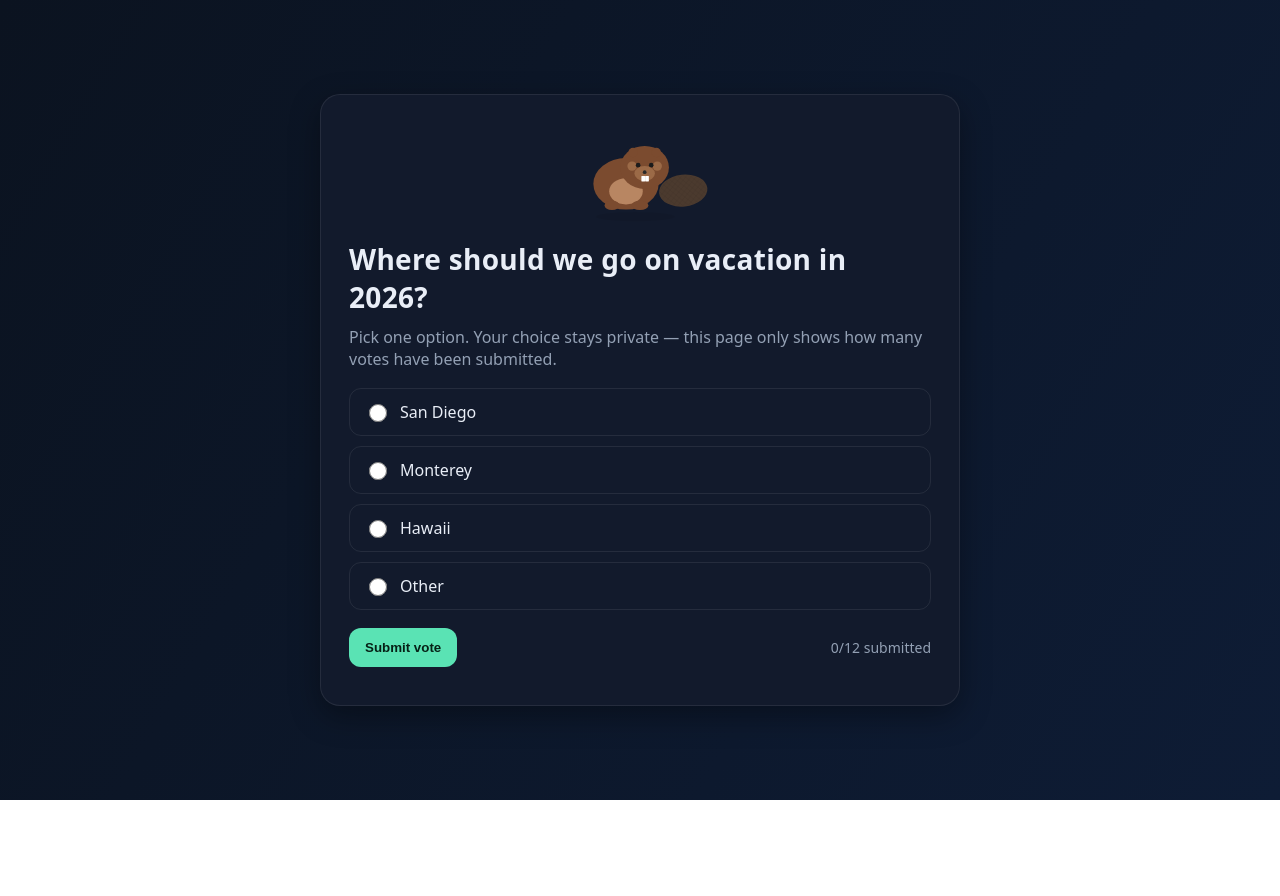
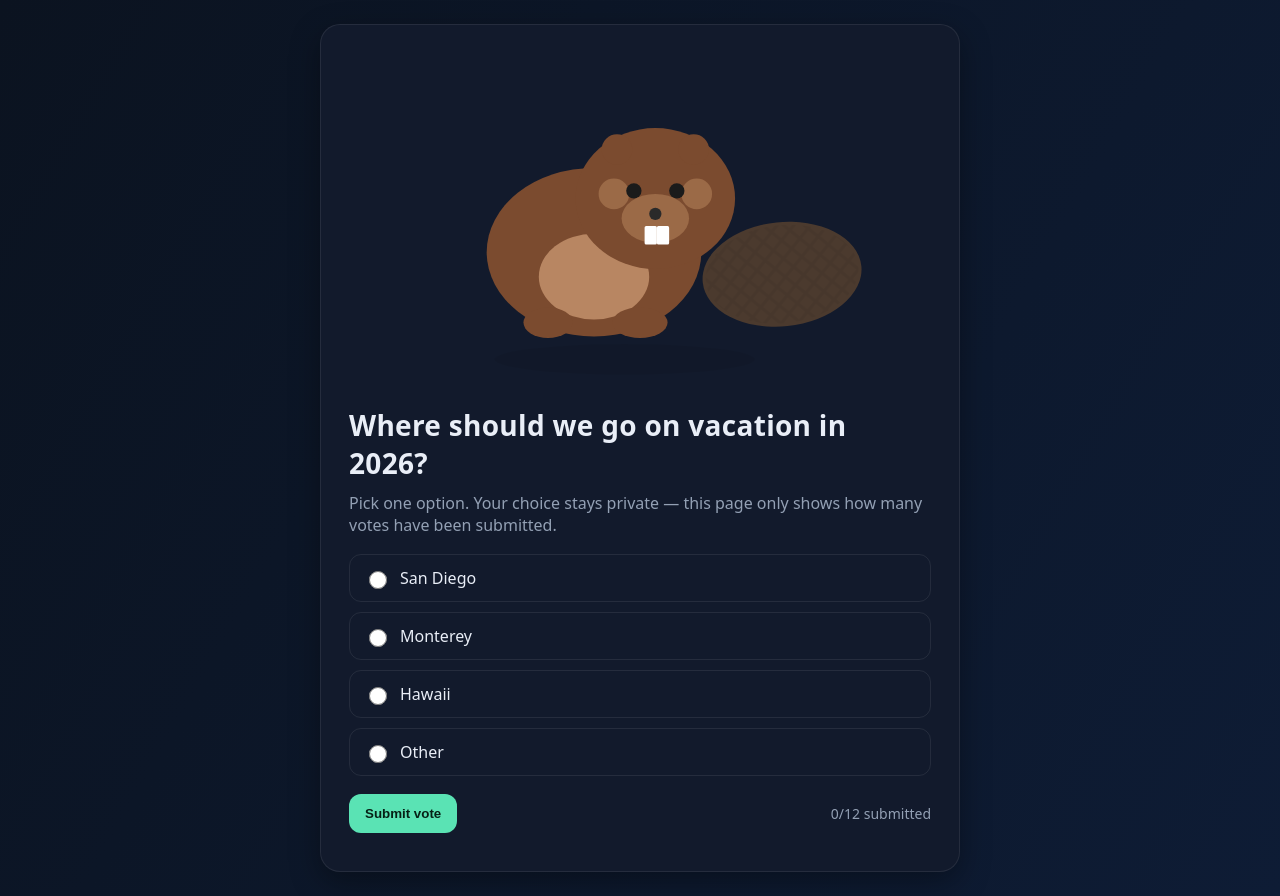
Before and after one commit to beaverboy-8/vacation-2026, a website: page public/index.html in a window 1280 px wide. Before the commit the page ends 800 px from the top, so only its background shows below. Drawn offline with Linux system fonts and the light colour scheme; no server answers.

Commit message:
Update index.html

```diff
--- a/public/index.html
+++ b/public/index.html
@@ -31,7 +31,12 @@
     .notice { margin-top: 10px; font-size: 14px; color: var(--muted); }
     .ok { color: #77f3c9; }
     .err { color: #ff8a8a; }
-    .beaver { width: 140px; height: auto; display: block; margin: 0 auto 14px; }
+    .beaver {
+  width: clamp(240px, 36vw, 460px); /* bigger, scales on desktop/mobile */
+  height: auto;
+  display: block;
+  margin: 0 auto 16px;
+}
   </style>
 </head>
 <body>
```
